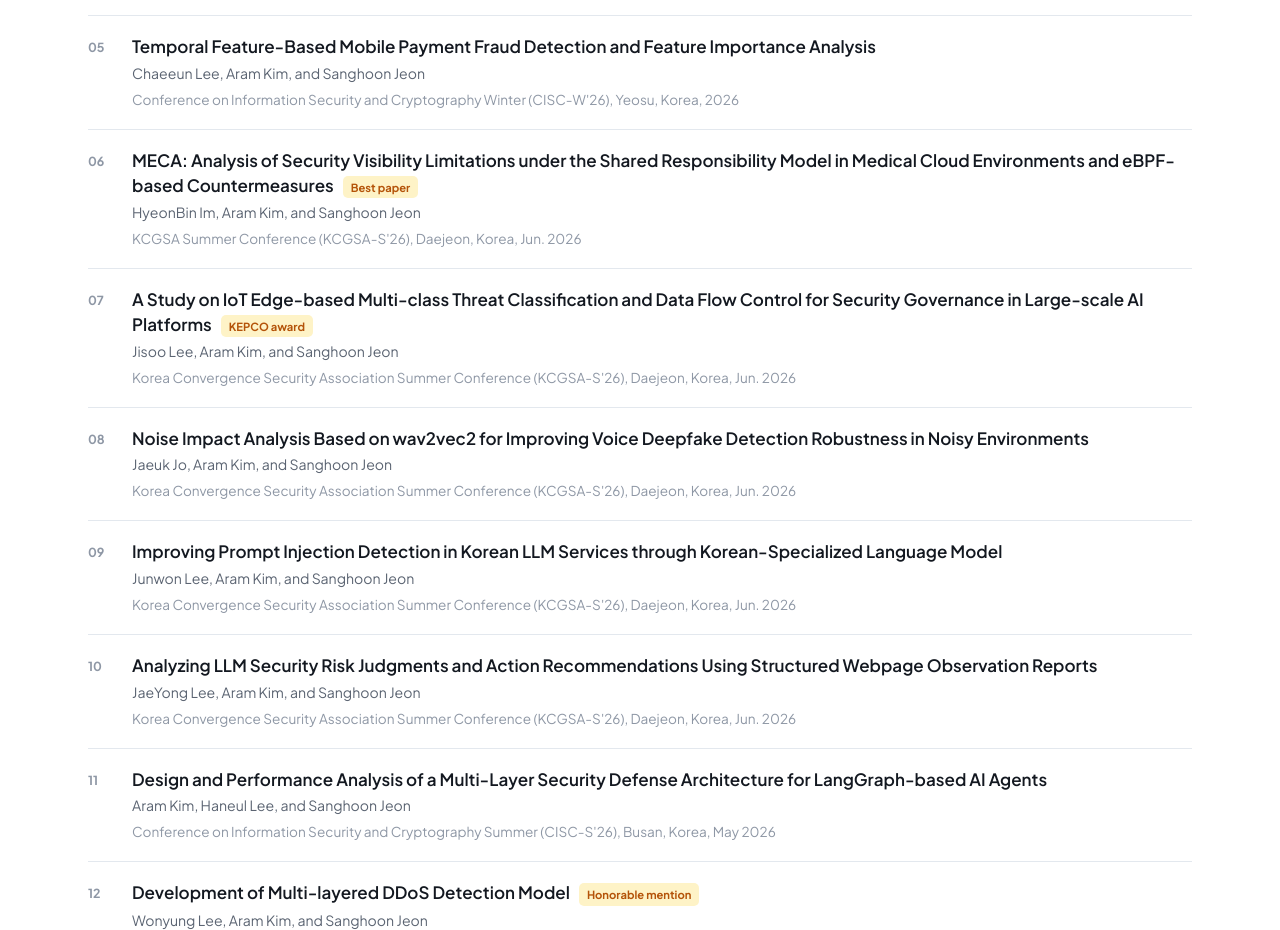
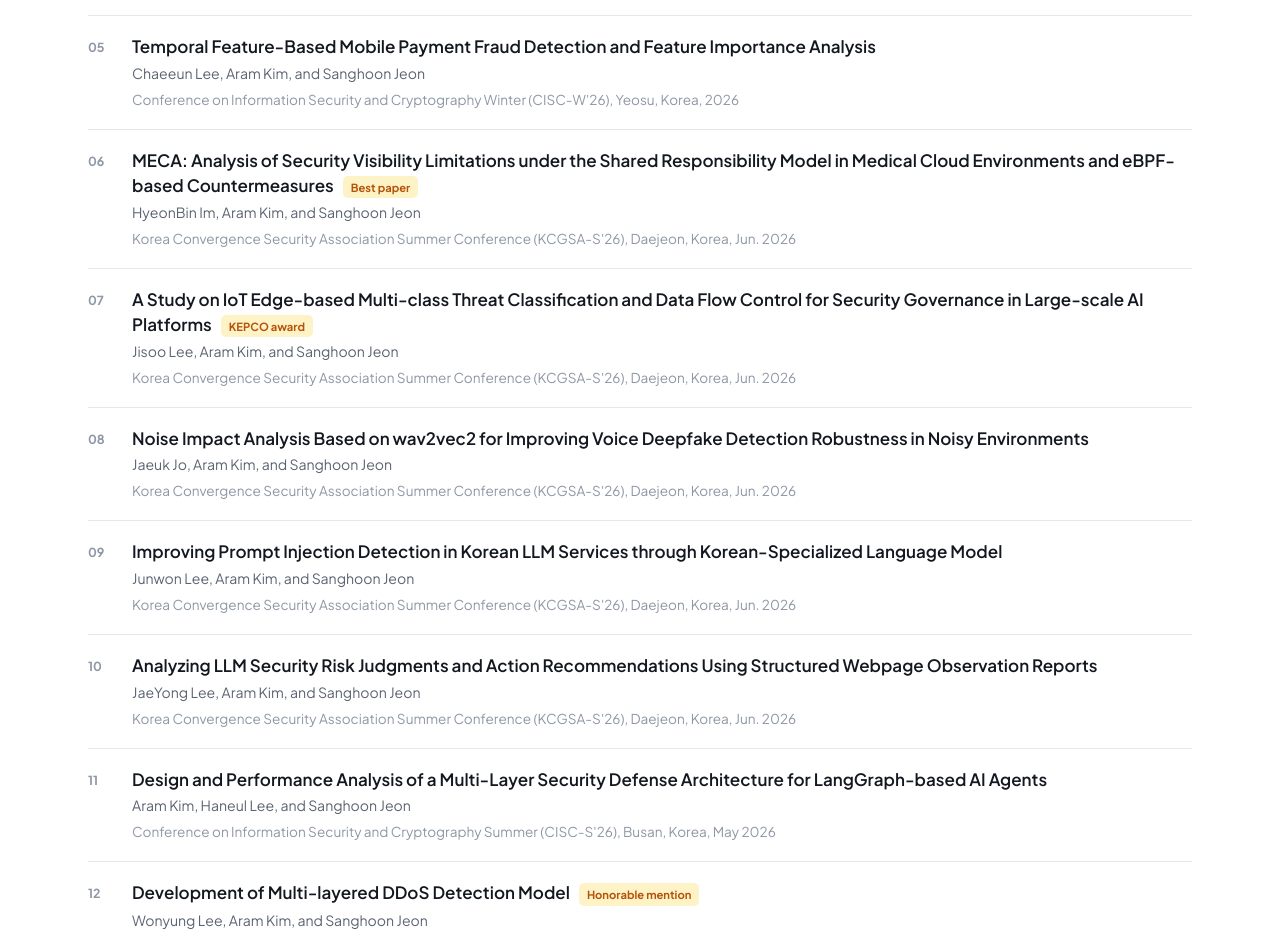
Before and after one commit to wcpslab/wcpslab.github.io, a website: page publications.html in a window 1280 px wide. Shown: the part 8885-9815 px from the top of the page. Drawn offline with Linux system fonts and the light colour scheme.

Commit message:
Update publications.html

```diff
--- a/publications.html
+++ b/publications.html
@@ -157,7 +157,8 @@
           <li><span class="t">Chip-Specific Prediction of Enrollment Count for SRAM PUF Key Generation</span><span class="a">Yesol Seo, Aram Kim, and Sanghoon Jeon</span><span class="v">Korea Convergence Security Association Fall Conference (KCGSA-F'26), Seoul, Korea, 2026</span>
           <li><span class="t">Performance Gap of ICS Anomaly Detection Models by Data Splitting Protocol</span><span class="a">Jisoo Lee, Aram Kim, and Sanghoon Jeon</span><span class="v">Korea Convergence Security Association Fall Conference (KCGSA-F'26), Seoul, Korea, 2026</span>
           <li><span class="t">Reducing Response Latency in eKYC Deepfake Detection through Resource-Aware Feature Selection</span><span class="a">Chaeeun Lee, Aram Kim, and Sanghoon Jeon</span><span class="v">Korea Convergence Security Association Fall Conference (KCGSA-F'26), Seoul, Korea, 2026</span>
-          <li><span class="t">Temporal Feature-Based Mobile Payment Fraud Detection and Feature Importance Analysis</span><span class="a">Chaeeun Lee, Aram Kim, and Sanghoon Jeon</span><span class="v">Conference on Information Security and Cryptography Winter (CISC-W'26), Yeosu, Korea, 2026</span></li>          <li><span class="t">MECA: Analysis of Security Visibility Limitations under the Shared Responsibility Model in Medical Cloud Environments and eBPF-based Countermeasures <span class="award">Best paper</span></span><span class="a">HyeonBin Im, Aram Kim, and Sanghoon Jeon</span><span class="v">KCGSA Summer Conference (KCGSA-S'26), Daejeon, Korea, Jun. 2026</span></li>
+          <li><span class="t">Temporal Feature-Based Mobile Payment Fraud Detection and Feature Importance Analysis</span><span class="a">Chaeeun Lee, Aram Kim, and Sanghoon Jeon</span><span class="v">Conference on Information Security and Cryptography Winter (CISC-W'26), Yeosu, Korea, 2026</span></li>
+          <li><span class="t">MECA: Analysis of Security Visibility Limitations under the Shared Responsibility Model in Medical Cloud Environments and eBPF-based Countermeasures <span class="award">Best paper</span></span><span class="a">HyeonBin Im, Aram Kim, and Sanghoon Jeon</span><span class="v">Korea Convergence Security Association Summer Conference (KCGSA-S'26), Daejeon, Korea, Jun. 2026</span></li>
           <li><span class="t">A Study on IoT Edge-based Multi-class Threat Classification and Data Flow Control for Security Governance in Large-scale AI Platforms <span class="award">KEPCO award</span></span><span class="a">Jisoo Lee, Aram Kim, and Sanghoon Jeon</span><span class="v">Korea Convergence Security Association Summer Conference (KCGSA-S'26), Daejeon, Korea, Jun. 2026</span></li>
           <li><span class="t">Noise Impact Analysis Based on wav2vec2 for Improving Voice Deepfake Detection Robustness in Noisy Environments</span><span class="a">Jaeuk Jo, Aram Kim, and Sanghoon Jeon</span><span class="v">Korea Convergence Security Association Summer Conference (KCGSA-S'26), Daejeon, Korea, Jun. 2026</span></li>
           <li><span class="t">Improving Prompt Injection Detection in Korean LLM Services through Korean-Specialized Language Model</span><span class="a">Junwon Lee, Aram Kim, and Sanghoon Jeon</span><span class="v">Korea Convergence Security Association Summer Conference (KCGSA-S'26), Daejeon, Korea, Jun. 2026</span></li>
```
